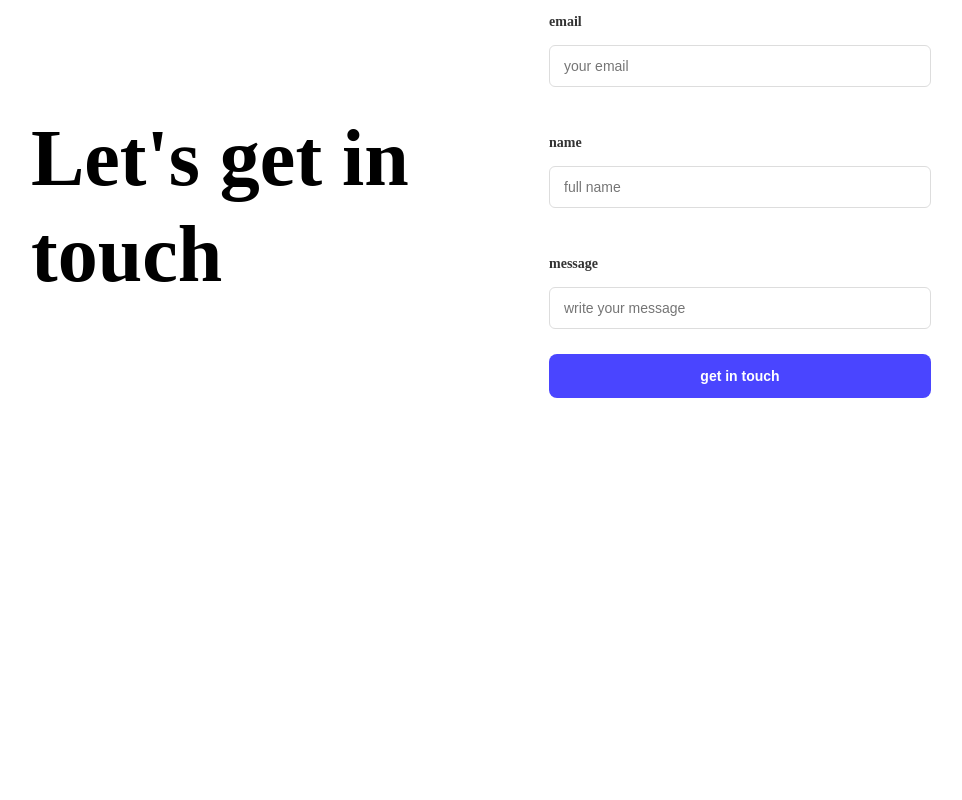
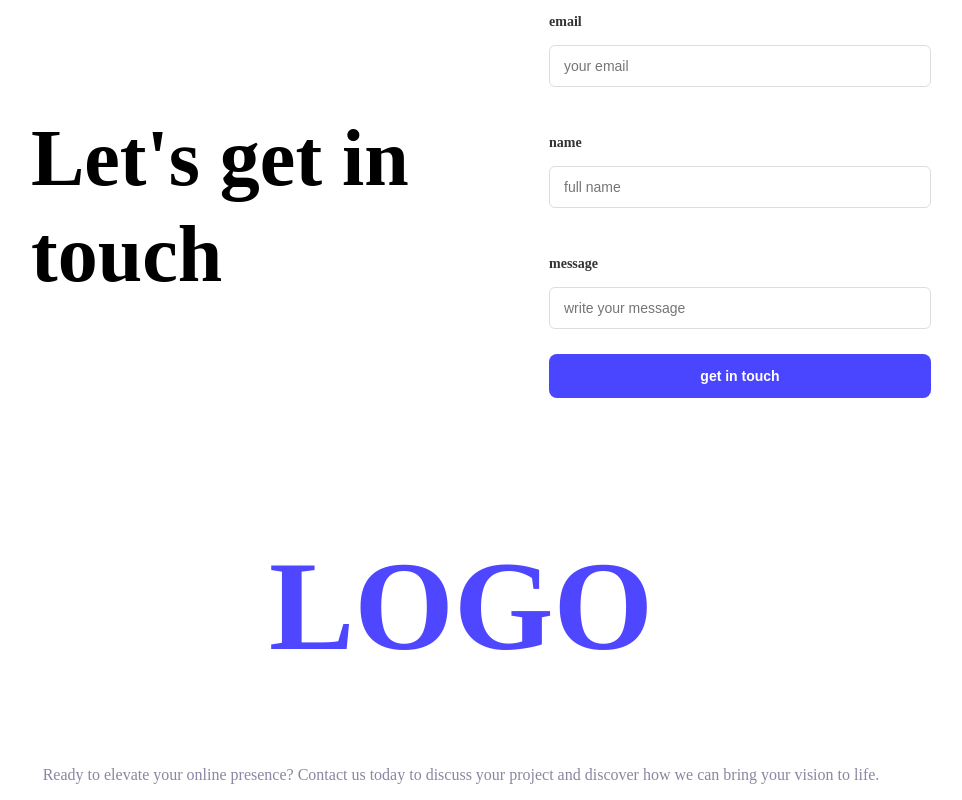
Before and after one commit to sirayon/my-first-projects, a plain HTML site: page index.html in a window 1280 px wide. Shown: the part 2323-3123 px from the top of the page, without its empty margins (179-1141 px from the left). Before the commit the page ends 2779 px from the top, so only its background shows below. Drawn offline with Linux system fonts and the light colour scheme.

Commit message:
added all file

```diff
--- a/index.html
+++ b/index.html
@@ -131,6 +131,11 @@
 
     </section>
 </main>
+<footer class="logo">
+    <h1 class="logo-font">LOGO</h1>
+    <p class="logo-display">Ready to elevate your online presence? Contact us today to discuss your project and discover how we can bring your vision to life.</p>
+
+</footer>
 
 </body>
 </html>
--- a/styles/styles.css
+++ b/styles/styles.css
@@ -276,3 +276,15 @@ button{
 button:hover{
   background-color:orange;
 }
+.logo{
+  text-align: center;
+}
+.logo-font{
+  font-size:128px;
+  color:#4E47FF;
+}
+.logo-display{
+  font-size:16px;
+  color:#8987A1 ;
+
+}
```
